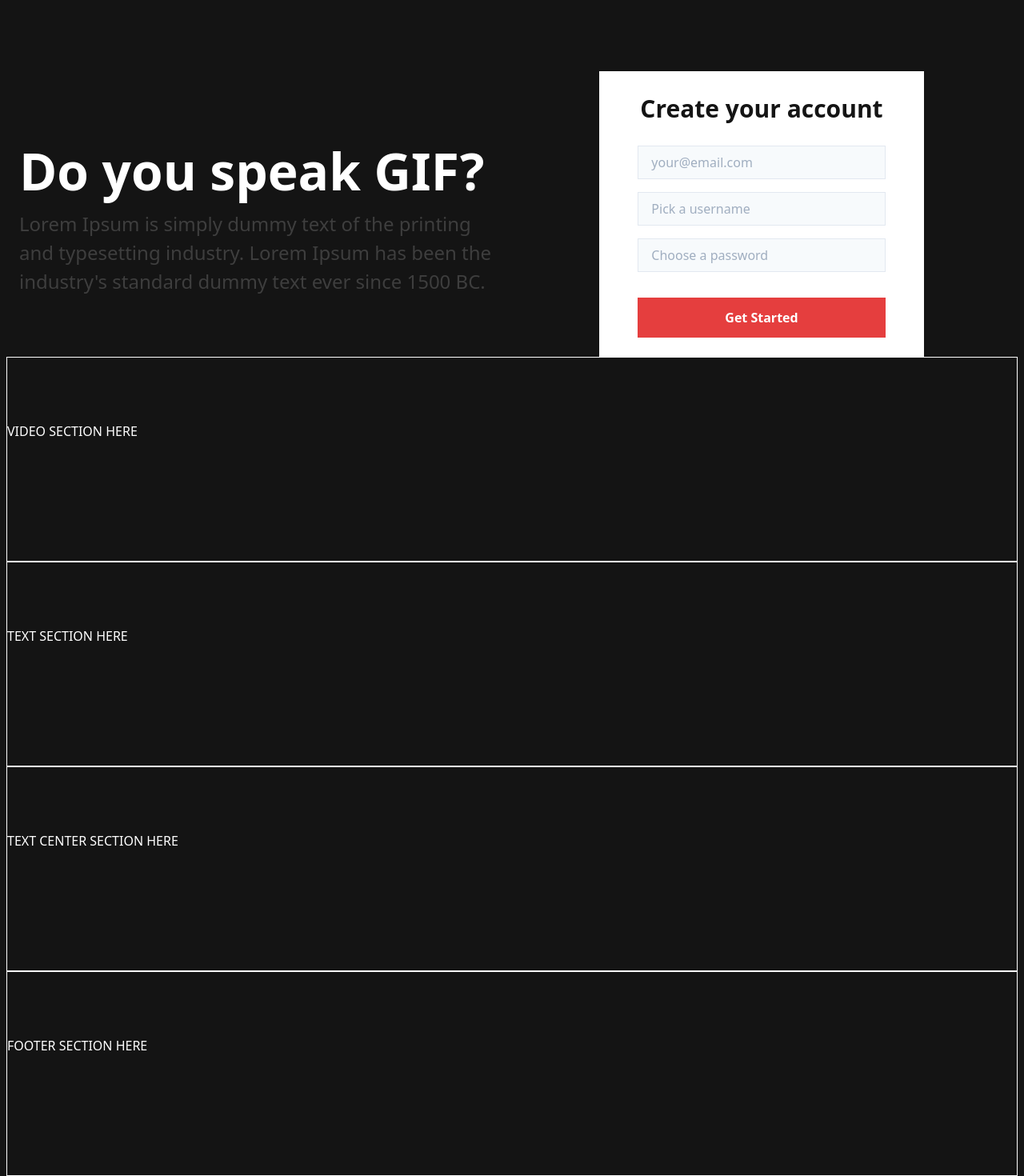
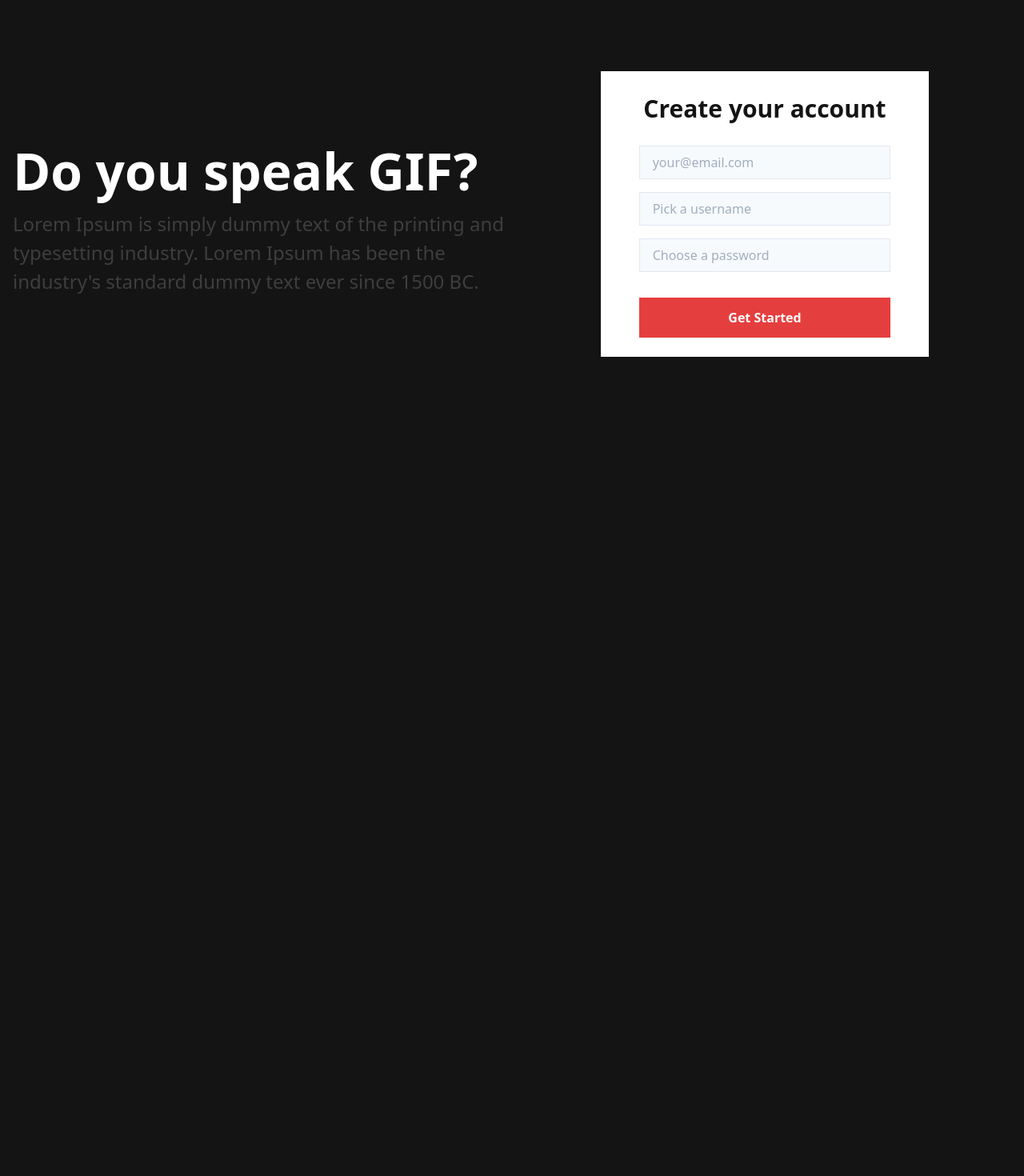
Before and after one commit to adamloke/speakgiphy-fe, a React (Create React App) app: page / in a window 1280 px wide. Shown: the part 195-1665 px from the top of the page at 80% size. After the commit the page ends 800 px from the top, so only its background shows below. Built offline with nearby package versions, Linux system fonts and the light colour scheme.

Commit message:
added grid styling, disabled search btn on empty search field.

```diff
--- a/package.json
+++ b/package.json
@@ -13,7 +13,9 @@
     "node-sass": "^4.14.1",
     "react": "^16.13.1",
     "react-dom": "^16.13.1",
+    "react-responsive-masonry": "^2.1.0",
     "react-scripts": "3.4.3",
+    "socket.io-client": "^2.3.0",
     "use-immer": "^0.4.1"
   },
   "scripts": {
--- a/src/App.js
+++ b/src/App.js
@@ -35,6 +35,9 @@ function App() {
       case "searchOpen":
         draft.searchOpen = true
         break
+      case "searchClose":
+        draft.searchOpen = false
+        break
       case "searchResult":
         draft.searchResult = action.data
         break
@@ -53,6 +56,7 @@ function App() {
       localStorage.removeItem("speakgiphyUsername")
     }
   }, [state.loggedIn])
+
   return (
     <StateContext.Provider value={state}>
       <DispatchContext.Provider value={dispatch}>{state.loggedIn ? <MainWindow /> : <MainGuest />}</DispatchContext.Provider>
--- a/src/comp/Container.js
+++ /dev/null
@@ -1,7 +0,0 @@
-import React from "react"
-
-function Container(props) {
-  return <div className="max-w-screen-xl mx-auto px-2">{props.children}</div>
-}
-
-export default Container
--- a/src/comp/Feed.js
+++ b/src/comp/Feed.js
@@ -1,8 +1,13 @@
-import React from "react"
+import React, { useContext } from "react"
+import StateContext from "../StateContext"
 
-function Feed(props) {
+function Feed() {
+  const appState = useContext(StateContext)
+
+  // fetch all posts from backend
+
   return (
-    <div className="border border-white h-64 w-full">
+    <div className="max-w-screen-xl w-full h-full border border-white mx-auto px-2">
       <p className="text-white">FEED</p>
     </div>
   )
--- a/src/comp/MainWindow.js
+++ b/src/comp/MainWindow.js
@@ -2,19 +2,16 @@ import React from "react"
 
 //Components
 import Menu from "./Menu"
-import Container from "./Container"
 import Feed from "./Feed"
 import SearchBox from "./SearchBox"
 
 function MainWindow() {
   return (
-    <>
+    <div className="flex flex-col justify-between h-screen w-full">
       <Menu />
-      <Container>
-        <Feed />
-        <SearchBox />
-      </Container>
-    </>
+      <Feed />
+      <SearchBox />
+    </div>
   )
 }
 
--- a/src/comp/SearchBox.js
+++ b/src/comp/SearchBox.js
@@ -3,6 +3,7 @@ import React, { useContext } from "react"
 import DispatchContext from "../DispatchContext"
 import StateContext from "../StateContext"
 import Axios from "axios"
+import Masonry, { ResponsiveMasonry } from "react-responsive-masonry"
 
 function SearchBox() {
   const appState = useContext(StateContext)
@@ -33,8 +34,8 @@ function SearchBox() {
   // map search result to gif grid within search result window
   const showSearchResult = appState.searchResult.map(function (gif) {
     return (
-      <div key={gif.id}>
-        <img onClick={handlePost} src={gif.images.original.url} title={gif.title}></img>
+      <div key={gif.id} className="my-2">
+        <img className="border border-black hover:border-white" onClick={handlePost} src={gif.images.fixed_width.url} title={gif.title}></img>
       </div>
     )
   })
@@ -43,23 +44,30 @@ function SearchBox() {
   async function handlePost(e) {
     try {
       await Axios.post("http://localhost:8080/create-post", { title: e.target.title, body: e.target.src, token: appState.user.token })
+      appDispatch({ type: "searchQuery", data: "" })
+      appDispatch({ type: "searchClose" })
     } catch (e) {
-      console.log("Error. Post unsuccessful.")
+      console.log("Post unsuccessful.")
     }
   }
 
   return (
-    <>
-      <form onSubmit={handleSearch} className="flex flex-row items-baseline justify-between py-4 px-2">
-        <input onChange={handleSearchQuery} name="search" type="text" placeholder="Speak GIPHY.." autoComplete="off" className="w-full h-10 text-black px-2"></input>
-        <button type="submit" className="inline-block text-md font-semibold mx-2 px-4 py-3 leading-none border text-white border-purple-700 bg-purple-700 hover:border-transparent hover:bg-purple-800">
+    <div className="max-w-screen-xl w-full mx-auto px-2 border border-white">
+      <form onSubmit={handleSearch} className="flex flex-row items-baseline justify-between py-4">
+        <input onChange={handleSearchQuery} name="search" type="text" placeholder="Speak GIPHY.." value={appState.searchQuery} autoComplete="off" className="w-full h-10 text-black px-2"></input>
+        <button type="submit" className={appState.searchQuery ? "inline-block text-md font-semibold ml-2 px-4 py-3 leading-none border text-white border-purple-700 bg-purple-700 hover:border-transparent hover:bg-purple-800" : "inline-block border-purple-700 bg-purple-700 text-md text-white font-semibold mx-2 px-4 py-3 leading-none border opacity-50 cursor-not-allowed"}>
           Search
         </button>
       </form>
+
       <Transition show={appState.searchOpen} enter="transition-opacity duration-500" enterFrom="opacity-0" enterTo="opacity-100" leave="transition-opacity duration-150" leaveFrom="opacity-100" leaveTo="opacity-0">
-        {showSearchResult}
+        <div className="mx-auto">
+          <ResponsiveMasonry columnsCountBreakPoints={{ 350: 2, 750: 4, 900: 6 }}>
+            <Masonry>{showSearchResult}</Masonry>
+          </ResponsiveMasonry>
+        </div>
       </Transition>
-    </>
+    </div>
   )
 }
 
--- a/src/comp/guest/Footer.js
+++ /dev/null
@@ -1,11 +0,0 @@
-import React from "react"
-
-function Footer() {
-  return (
-    <div className="h-64 border border-white">
-      <p className="text-white my-20">FOOTER SECTION HERE</p>
-    </div>
-  )
-}
-
-export default Footer
--- a/src/comp/guest/Hero.js
+++ b/src/comp/guest/Hero.js
@@ -1,6 +1,5 @@
 import React, { useState, useContext } from "react"
 import Axios from "axios"
-import Container from "../Container"
 import DispatchContext from "../../DispatchContext"
 
 function Hero() {
@@ -24,8 +23,7 @@ function Hero() {
   }
 
   return (
-    <Container>
-      <div className="flex mt-32 justify-center">
+    <div className="flex max-w-screen-xl mx-auto px-2 mt-32 justify-center">
       <div className="w-1/2 px-2 my-auto">
         <h1 className="text-white font-bold text-6xl">Do you speak GIF?</h1>
         <p className="text-gray-600 text-2xl">Lorem Ipsum is simply dummy text of the printing and typesetting industry. Lorem Ipsum has been the industry's standard dummy text ever since 1500 BC.</p>
@@ -44,7 +42,6 @@ function Hero() {
         </div>
       </div>
     </div>
-    </Container>
   )
 }
 
--- a/src/comp/guest/MainGuest.js
+++ b/src/comp/guest/MainGuest.js
@@ -1,23 +1,12 @@
 import React from "react"
-import Container from "../Container"
 import Header from "./Header"
 import Hero from "./Hero"
-import Video from "./Video"
-import TextLeft from "./TextLeft"
-import TextCenter from "./TextCenter"
-import Footer from "./Footer"
 
 function MainGuest() {
   return (
     <>
       <Header />
-      <Container>
-        <Hero />
-        <Video />
-        <TextLeft />
-        <TextCenter />
-        <Footer />
-      </Container>
+      <Hero />
     </>
   )
 }
--- a/src/comp/guest/TextCenter.js
+++ /dev/null
@@ -1,11 +0,0 @@
-import React from "react"
-
-function TextCenter() {
-  return (
-    <div className="h-64 border border-white">
-      <p className="text-white my-20">TEXT CENTER SECTION HERE</p>
-    </div>
-  )
-}
-
-export default TextCenter
--- a/src/comp/guest/TextLeft.js
+++ /dev/null
@@ -1,11 +0,0 @@
-import React from "react"
-
-function TextLeft() {
-  return (
-    <div className="h-64 border border-white">
-      <p className="text-white my-20">TEXT SECTION HERE</p>
-    </div>
-  )
-}
-
-export default TextLeft
--- a/src/comp/guest/Video.js
+++ /dev/null
@@ -1,11 +0,0 @@
-import React from "react"
-
-function Video() {
-  return (
-    <div className="h-64 border border-white">
-      <p className="text-white my-20">VIDEO SECTION HERE</p>
-    </div>
-  )
-}
-
-export default Video
```
Also changed, not shown: 1 other file (tests, documents, lock files or other folders). Lines whose indentation alone changed are shown as unchanged.
